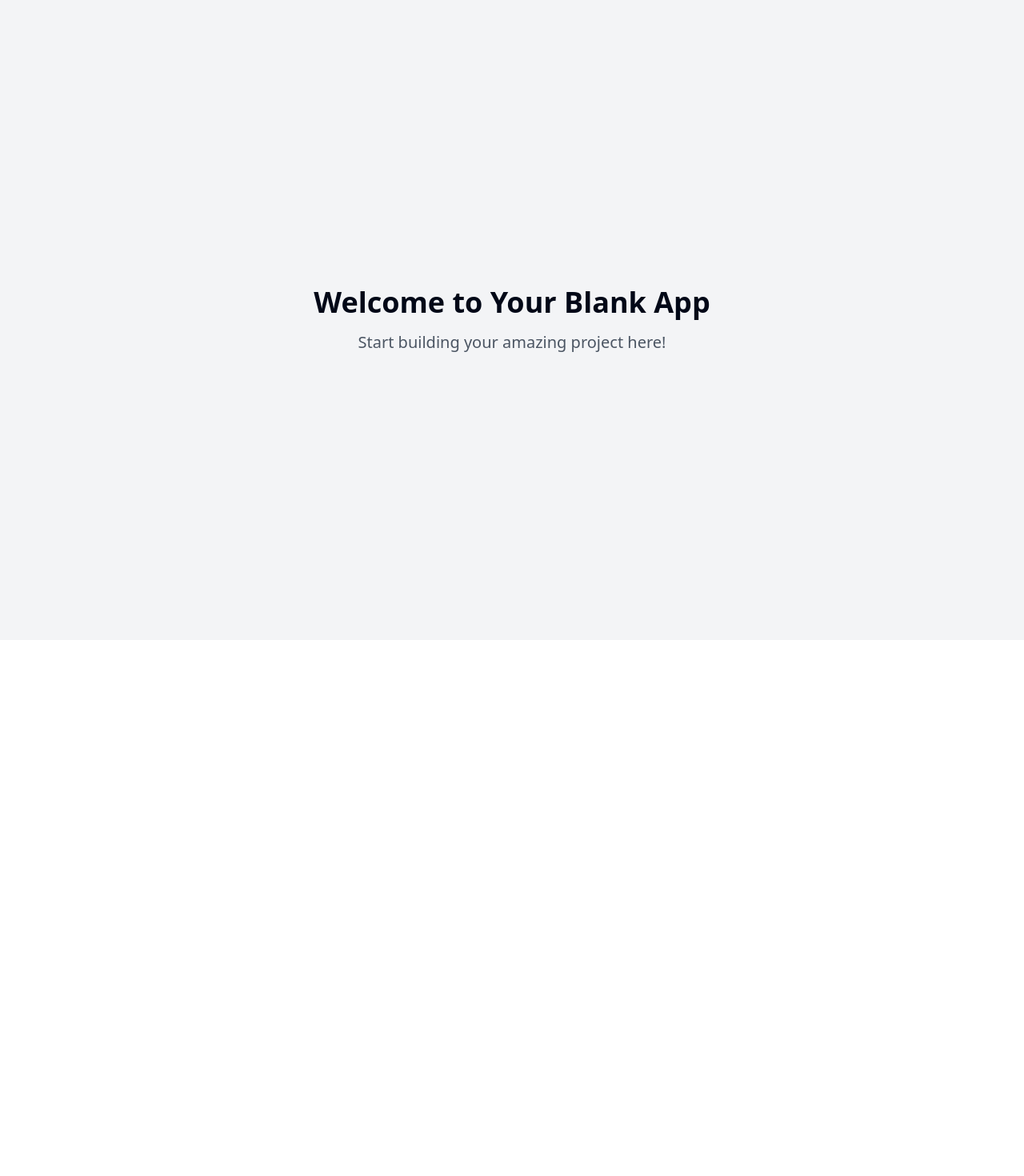
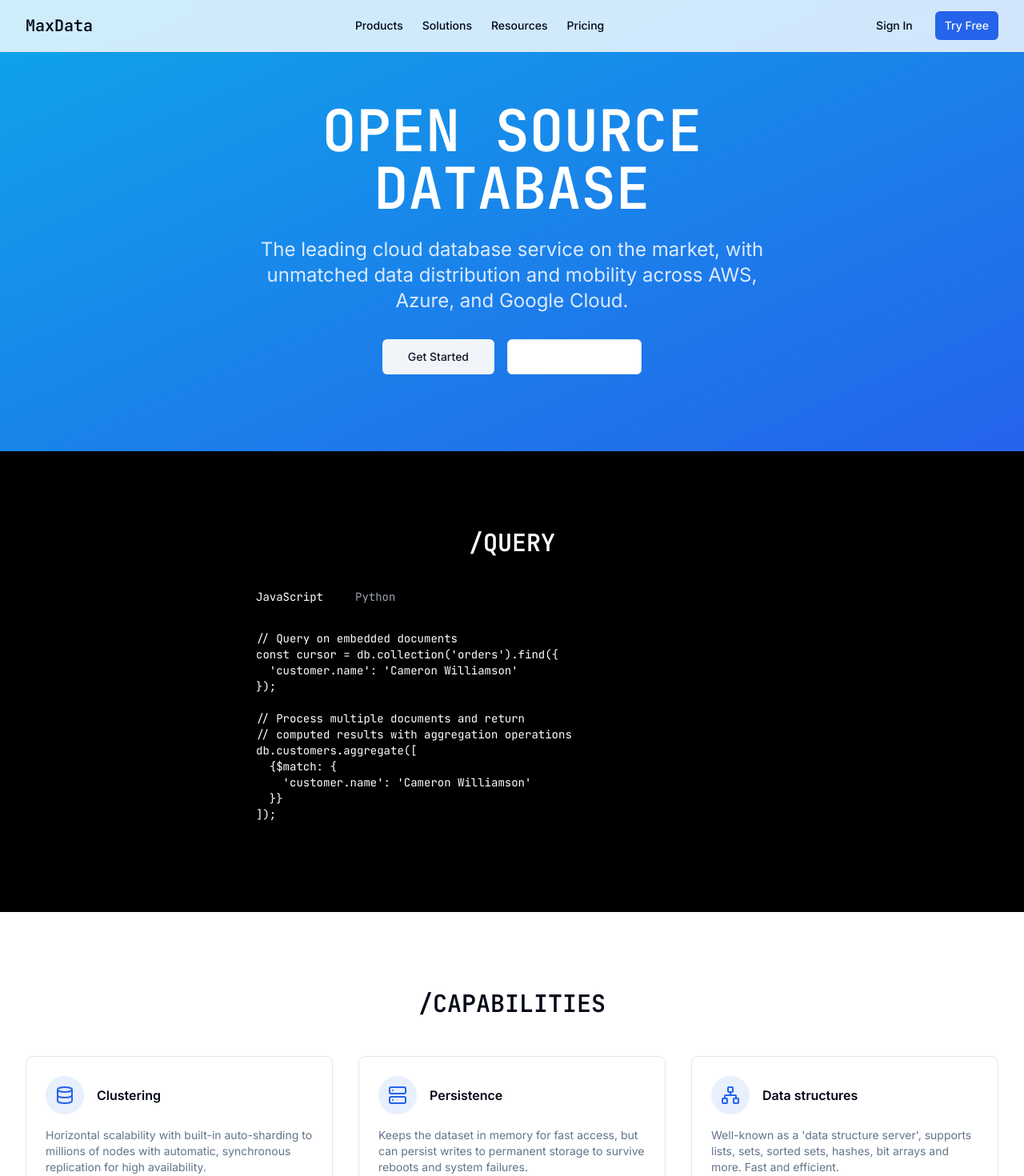
Before and after one commit to ishhumn/t-8087, a React (Vite) app: page / in a window 1280 px wide. Shown: the top 1470 px of the page at 80% size. Before the commit the page ends 800 px from the top, so only its background shows below. Built offline with nearby package versions, Linux system fonts and the light colour scheme.

Commit message:
Create website design approach
Implement a strategy to enhance the aesthetic appeal of the existing website, focusing on design principles and styling techniques.
[skip gpt_engineer]

```diff
--- /dev/null
+++ b/src/components/CodeBlock.tsx
@@ -0,0 +1,64 @@
+import { useState } from "react";
+
+const CodeBlock = () => {
+  const [activeTab, setActiveTab] = useState("javascript");
+
+  const code = {
+    javascript: `// Query on embedded documents
+const cursor = db.collection('orders').find({
+  'customer.name': 'Cameron Williamson'
+});
+
+// Process multiple documents and return
+// computed results with aggregation operations
+db.customers.aggregate([
+  {$match: {
+    'customer.name': 'Cameron Williamson'
+  }}
+]);`,
+    python: `# Query on embedded documents
+cursor = db.collection('orders').find({
+    'customer.name': 'Cameron Williamson'
+})
+
+# Process multiple documents and return
+# computed results with aggregation operations
+db.customers.aggregate([
+    {'$match': {
+        'customer.name': 'Cameron Williamson'
+    }}
+])`,
+  };
+
+  return (
+    <div className="w-full max-w-2xl mx-auto">
+      <div className="flex space-x-2 mb-2">
+        <button
+          onClick={() => setActiveTab("javascript")}
+          className={`px-4 py-2 rounded-t-lg text-sm font-mono ${
+            activeTab === "javascript"
+              ? "bg-black/90 text-white"
+              : "bg-black/20 text-gray-400"
+          }`}
+        >
+          JavaScript
+        </button>
+        <button
+          onClick={() => setActiveTab("python")}
+          className={`px-4 py-2 rounded-t-lg text-sm font-mono ${
+            activeTab === "python"
+              ? "bg-black/90 text-white"
+              : "bg-black/20 text-gray-400"
+          }`}
+        >
+          Python
+        </button>
+      </div>
+      <pre className="code-block">
+        <code>{code[activeTab as keyof typeof code]}</code>
+      </pre>
+    </div>
+  );
+};
+
+export default CodeBlock;
--- /dev/null
+++ b/src/components/FeatureCard.tsx
@@ -0,0 +1,23 @@
+import { LucideIcon } from "lucide-react";
+
+interface FeatureCardProps {
+  title: string;
+  description: string;
+  icon: LucideIcon;
+}
+
+const FeatureCard = ({ title, description, icon: Icon }: FeatureCardProps) => {
+  return (
+    <div className="group relative overflow-hidden rounded-lg border bg-background p-6 hover:shadow-lg transition-all">
+      <div className="flex items-center space-x-4">
+        <div className="rounded-full bg-primary/10 p-3">
+          <Icon className="h-6 w-6 text-primary" />
+        </div>
+        <h3 className="font-semibold">{title}</h3>
+      </div>
+      <p className="mt-4 text-sm text-muted-foreground">{description}</p>
+    </div>
+  );
+};
+
+export default FeatureCard;
--- /dev/null
+++ b/src/components/Navbar.tsx
@@ -0,0 +1,38 @@
+import { Button } from "@/components/ui/button";
+import { Link } from "react-router-dom";
+
+const Navbar = () => {
+  return (
+    <nav className="fixed top-0 w-full z-50 bg-background/80 backdrop-blur-sm border-b">
+      <div className="container mx-auto flex items-center justify-between h-16">
+        <Link to="/" className="font-mono text-xl font-bold">
+          MaxData
+        </Link>
+
+        <div className="hidden md:flex items-center space-x-6">
+          <Link to="/products" className="text-sm font-medium hover:text-primary">
+            Products
+          </Link>
+          <Link to="/solutions" className="text-sm font-medium hover:text-primary">
+            Solutions
+          </Link>
+          <Link to="/resources" className="text-sm font-medium hover:text-primary">
+            Resources
+          </Link>
+          <Link to="/pricing" className="text-sm font-medium hover:text-primary">
+            Pricing
+          </Link>
+        </div>
+
+        <div className="flex items-center space-x-4">
+          <Button variant="ghost" size="sm">
+            Sign In
+          </Button>
+          <Button size="sm">Try Free</Button>
+        </div>
+      </div>
+    </nav>
+  );
+};
+
+export default Navbar;
--- a/src/index.css
+++ b/src/index.css
@@ -1,3 +1,5 @@
+@import url('https://fonts.googleapis.com/css2?family=Inter:wght@400;500;600;700&family=JetBrains+Mono:wght@400;500;600&display=swap');
+
 @tailwind base;
 @tailwind components;
 @tailwind utilities;
@@ -6,63 +8,46 @@
   :root {
     --background: 0 0% 100%;
     --foreground: 222.2 84% 4.9%;
-
     --card: 0 0% 100%;
     --card-foreground: 222.2 84% 4.9%;
-
     --popover: 0 0% 100%;
     --popover-foreground: 222.2 84% 4.9%;
-
-    --primary: 222.2 47.4% 11.2%;
+    --primary: 221.2 83.2% 53.3%;
     --primary-foreground: 210 40% 98%;
-
     --secondary: 210 40% 96.1%;
     --secondary-foreground: 222.2 47.4% 11.2%;
-
     --muted: 210 40% 96.1%;
     --muted-foreground: 215.4 16.3% 46.9%;
-
     --accent: 210 40% 96.1%;
     --accent-foreground: 222.2 47.4% 11.2%;
-
     --destructive: 0 84.2% 60.2%;
     --destructive-foreground: 210 40% 98%;
-
     --border: 214.3 31.8% 91.4%;
     --input: 214.3 31.8% 91.4%;
-    --ring: 222.2 84% 4.9%;
-
+    --ring: 221.2 83.2% 53.3%;
     --radius: 0.5rem;
   }
 
   .dark {
     --background: 222.2 84% 4.9%;
     --foreground: 210 40% 98%;
-
     --card: 222.2 84% 4.9%;
     --card-foreground: 210 40% 98%;
-
     --popover: 222.2 84% 4.9%;
     --popover-foreground: 210 40% 98%;
-
-    --primary: 210 40% 98%;
+    --primary: 217.2 91.2% 59.8%;
     --primary-foreground: 222.2 47.4% 11.2%;
-
     --secondary: 217.2 32.6% 17.5%;
     --secondary-foreground: 210 40% 98%;
-
     --muted: 217.2 32.6% 17.5%;
     --muted-foreground: 215 20.2% 65.1%;
-
     --accent: 217.2 32.6% 17.5%;
     --accent-foreground: 210 40% 98%;
-
     --destructive: 0 62.8% 30.6%;
     --destructive-foreground: 210 40% 98%;
-
     --border: 217.2 32.6% 17.5%;
     --input: 217.2 32.6% 17.5%;
-    --ring: 212.7 26.8% 83.9%;
+    --ring: 224.3 76.3% 48%;
   }
 }
 
@@ -70,8 +55,16 @@
   * {
     @apply border-border;
   }
-
   body {
     @apply bg-background text-foreground;
+    font-feature-settings: "rlig" 1, "calt" 1;
   }
 }
+
+.code-block {
+  @apply font-mono text-sm bg-black/90 rounded-lg p-4 text-white;
+}
+
+.gradient-text {
+  @apply bg-clip-text text-transparent bg-gradient-to-r from-blue-400 to-blue-600;
+}
--- a/src/pages/Index.tsx
+++ b/src/pages/Index.tsx
@@ -1,12 +1,94 @@
-// Update this page (the content is just a fallback if you fail to update the page)
+import { Database, Server, Network } from "lucide-react";
+import { Button } from "@/components/ui/button";
+import Navbar from "@/components/Navbar";
+import CodeBlock from "@/components/CodeBlock";
+import FeatureCard from "@/components/FeatureCard";
 
 const Index = () => {
   return (
-    <div className="min-h-screen flex items-center justify-center bg-gray-100">
-      <div className="text-center">
-        <h1 className="text-4xl font-bold mb-4">Welcome to Your Blank App</h1>
-        <p className="text-xl text-gray-600">Start building your amazing project here!</p>
-      </div>
+    <div className="min-h-screen">
+      <Navbar />
+
+      {/* Hero Section */}
+      <section className="pt-32 pb-24 bg-hero-gradient">
+        <div className="container mx-auto text-center text-white">
+          <h1 className="text-5xl md:text-7xl font-mono font-bold mb-6">
+            OPEN SOURCE
+            <br />
+            DATABASE
+          </h1>
+          <p className="text-xl md:text-2xl max-w-2xl mx-auto mb-8 text-blue-100">
+            The leading cloud database service on the market, with unmatched data
+            distribution and mobility across AWS, Azure, and Google Cloud.
+          </p>
+          <div className="flex justify-center space-x-4">
+            <Button size="lg" variant="secondary">
+              Get Started
+            </Button>
+            <Button size="lg" variant="outline">
+              Documentation
+            </Button>
+          </div>
+        </div>
+      </section>
+
+      {/* Code Preview Section */}
+      <section className="py-24 bg-black">
+        <div className="container mx-auto">
+          <h2 className="text-3xl font-mono font-bold text-white mb-8 text-center">
+            /QUERY
+          </h2>
+          <CodeBlock />
+        </div>
+      </section>
+
+      {/* Features Section */}
+      <section className="py-24">
+        <div className="container mx-auto">
+          <h2 className="text-3xl font-mono font-bold mb-12 text-center">
+            /CAPABILITIES
+          </h2>
+          <div className="grid md:grid-cols-3 gap-8">
+            <FeatureCard
+              title="Clustering"
+              description="Horizontal scalability with built-in auto-sharding to millions of nodes with automatic, synchronous replication for high availability."
+              icon={Database}
+            />
+            <FeatureCard
+              title="Persistence"
+              description="Keeps the dataset in memory for fast access, but can persist writes to permanent storage to survive reboots and system failures."
+              icon={Server}
+            />
+            <FeatureCard
+              title="Data structures"
+              description="Well-known as a 'data structure server', supports lists, sets, sorted sets, hashes, bit arrays and more. Fast and efficient."
+              icon={Network}
+            />
+          </div>
+        </div>
+      </section>
+
+      {/* Footer */}
+      <footer className="bg-background border-t py-12">
+        <div className="container mx-auto">
+          <div className="flex justify-between items-center">
+            <p className="text-sm text-muted-foreground">
+              © 2024 MaxData Inc. All rights reserved.
+            </p>
+            <div className="flex space-x-6">
+              <a href="#" className="text-muted-foreground hover:text-primary">
+                Twitter
+              </a>
+              <a href="#" className="text-muted-foreground hover:text-primary">
+                GitHub
+              </a>
+              <a href="#" className="text-muted-foreground hover:text-primary">
+                Discord
+              </a>
+            </div>
+          </div>
+        </div>
+      </footer>
     </div>
   );
 };
--- a/tailwind.config.ts
+++ b/tailwind.config.ts
@@ -53,10 +53,13 @@ export default {
           foreground: "hsl(var(--card-foreground))",
         },
       },
-      borderRadius: {
-        lg: "var(--radius)",
-        md: "calc(var(--radius) - 2px)",
-        sm: "calc(var(--radius) - 4px)",
+      fontFamily: {
+        mono: ["JetBrains Mono", "monospace"],
+        sans: ["Inter", "sans-serif"],
+      },
+      backgroundImage: {
+        'gradient-radial': 'radial-gradient(var(--tw-gradient-stops))',
+        'hero-gradient': 'linear-gradient(to bottom right, #0ea5e9, #2563eb)',
       },
       keyframes: {
         "accordion-down": {
```
